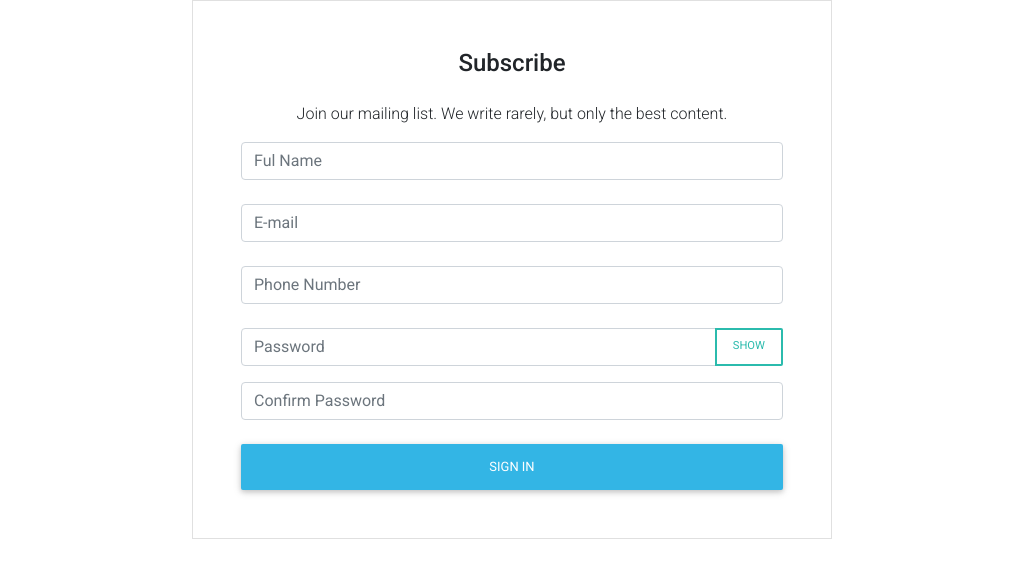
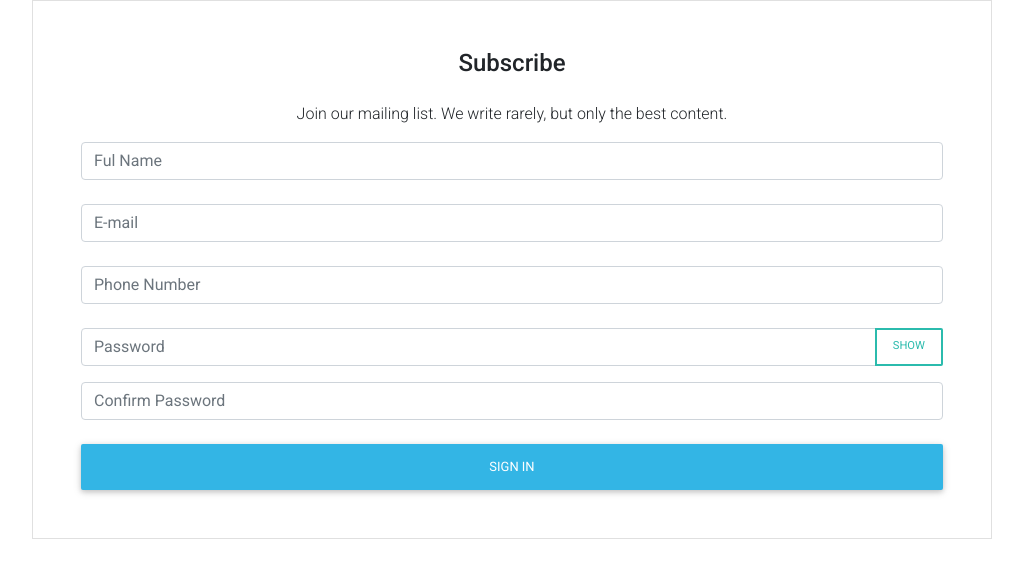
Before and after one commit to lamideadeyemi/formValidation, a plain HTML site: page index.html in a window 1280 px wide. Shown: the whole page, without its empty margins (128-1151 px from the left). Drawn offline with nearby package versions, Linux system fonts and the light colour scheme.

Commit message:
Update index.html

```diff
--- a/index.html
+++ b/index.html
@@ -18,7 +18,7 @@
 </head>
 
 <body>
-    <div class="w-50 m-auto">
+    <div class="w-75 m-auto">
         <!-- Default form subscription -->
         <form id="reg" class="text-center border border-light p-5 ">
 
```
